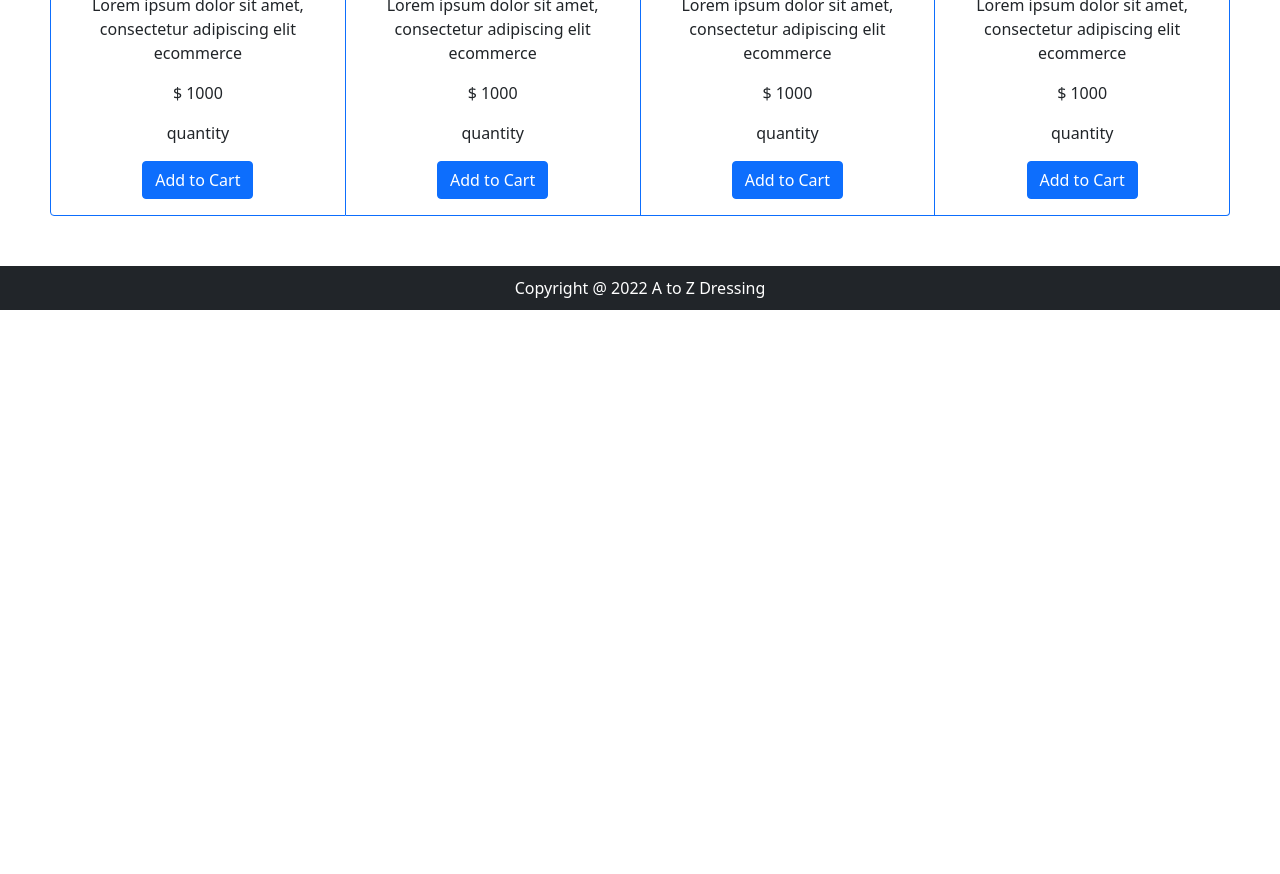
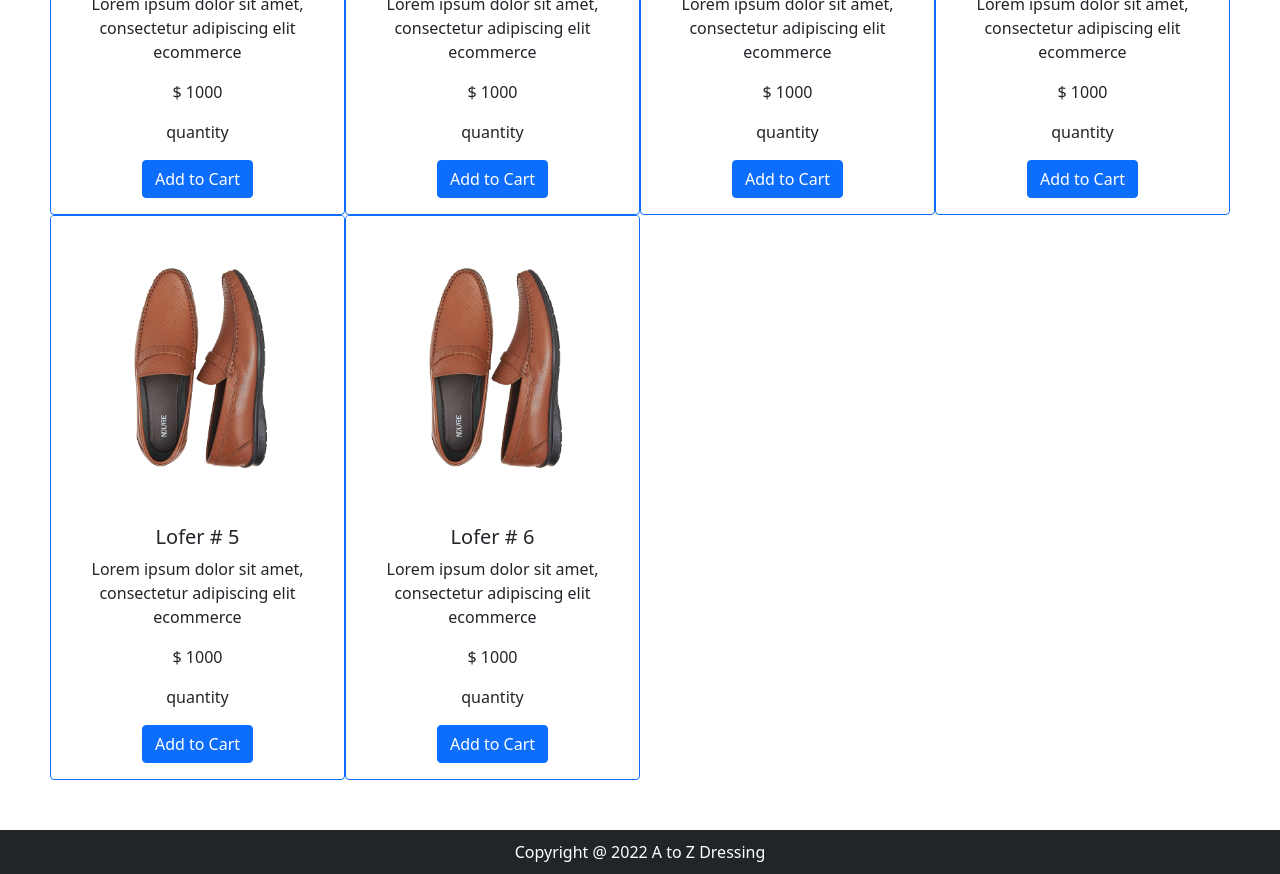
Before and after one commit to imuqeetchaudhary/ecommerce-app, a React (Create React App) app: page /products in a window 1280 px wide. Shown: the part 460-1334 px from the top of the page. Before the commit the page ends 800 px from the top, so only its background shows below. Built offline with nearby package versions, Linux system fonts and the light colour scheme.

Commit message:
added new items in cart and align them

```diff
--- a/src/Products.js
+++ b/src/Products.js
@@ -35,4 +35,20 @@ export const productsArray = [
     price: 1000,
     no: 1,
   },
+  {
+    id: 5,
+    title: "Lofer # 5",
+    detail,
+    img,
+    price: 1000,
+    no: 1,
+  },
+  {
+    id: 6,
+    title: "Lofer # 6",
+    detail,
+    img,
+    price: 1000,
+    no: 1,
+  },
 ];
--- a/src/components/Cart.jsx
+++ b/src/components/Cart.jsx
@@ -1,5 +1,5 @@
 import React from "react";
-import { CardGroup } from "react-bootstrap";
+import { CardGroup, Col, Row } from "react-bootstrap";
 import SingleProductCard from "./SingleProductCard";
 
 const Cart = ({ cartProducts, handleDeleteCartChange }) => {
@@ -12,8 +12,9 @@ const Cart = ({ cartProducts, handleDeleteCartChange }) => {
 
   return (
     <div className="cart">
-      <h1>Cart</h1>
-      <h3>Total Cart Products Price: {totalCartProductsPrice}</h3>
+      <h1>Cart Products</h1>
+      <Row xs={20} md={20} className="cart-row g-4">
+        <Col>
           <CardGroup className="card-group">
             {cartProducts.map((product) => (
               <SingleProductCard
@@ -29,6 +30,9 @@ const Cart = ({ cartProducts, handleDeleteCartChange }) => {
               />
             ))}
           </CardGroup>
+        </Col>
+      </Row>
+      <h3>Total Cart Products Price: {totalCartProductsPrice}</h3>
     </div>
   );
 };
--- a/src/components/SingleProductCard.jsx
+++ b/src/components/SingleProductCard.jsx
@@ -11,7 +11,8 @@ const SingleProductCard = ({
   handleCartChange,
 }) => {
   return (
-    <Card border="primary" className="single-card">
+    <div className="single-card">
+      <Card border="primary">
         <Card.Img src={img} />
         <Card.Body>
           <Card.Title>{title}</Card.Title>
@@ -23,6 +24,7 @@ const SingleProductCard = ({
           </Button>
         </Card.Body>
       </Card>
+    </div>
   );
 };
 
--- a/src/index.css
+++ b/src/index.css
@@ -31,6 +31,15 @@ code {
   margin-top: 56px;
 }
 
+.cart-row {
+  max-width: 100%;
+  text-align: center;
+}
+
+.single-card {
+  max-width: 25%;
+}
+
 footer {
   background-color: #212529;
   color: #ffffff;
```
Lines whose indentation alone changed are shown as unchanged.
